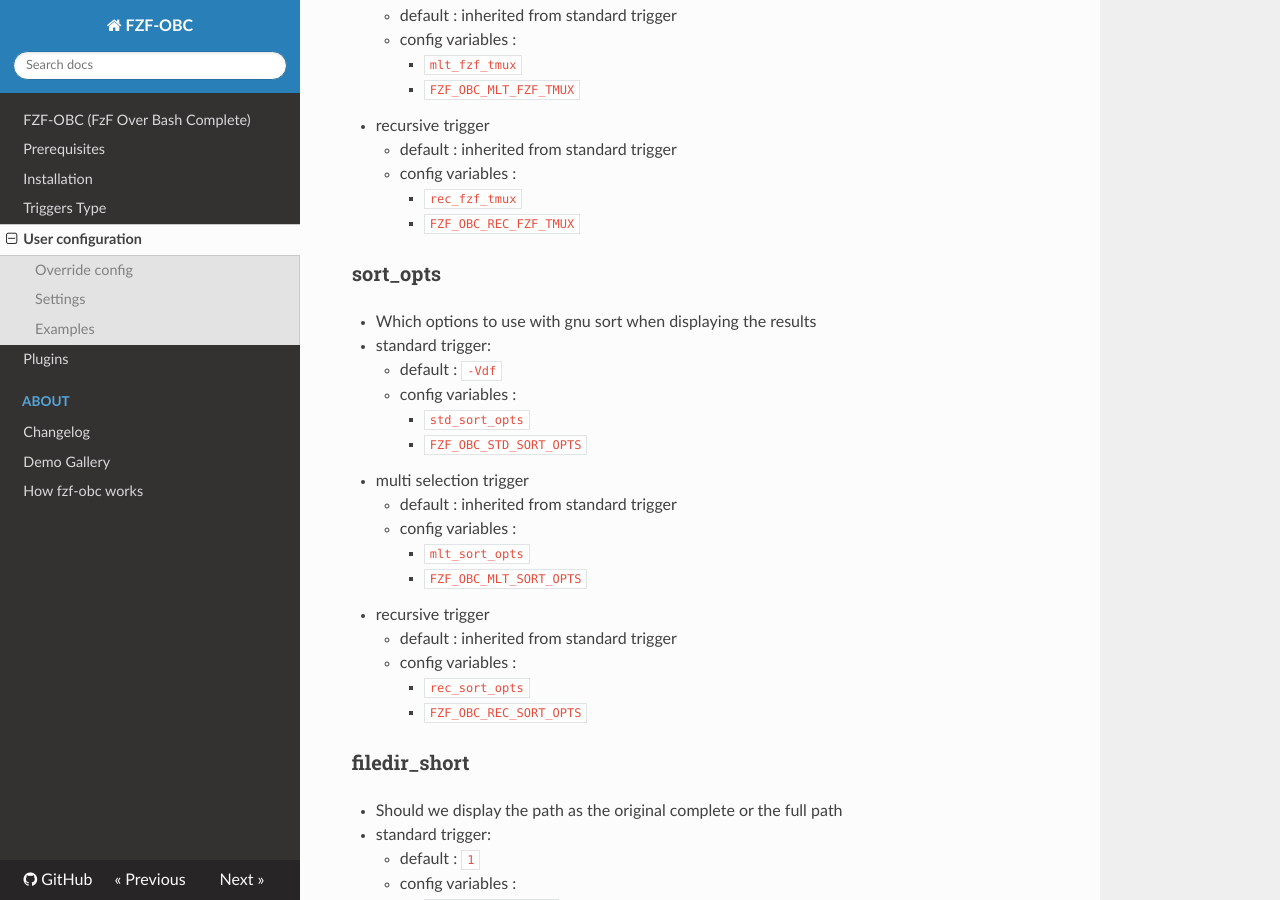
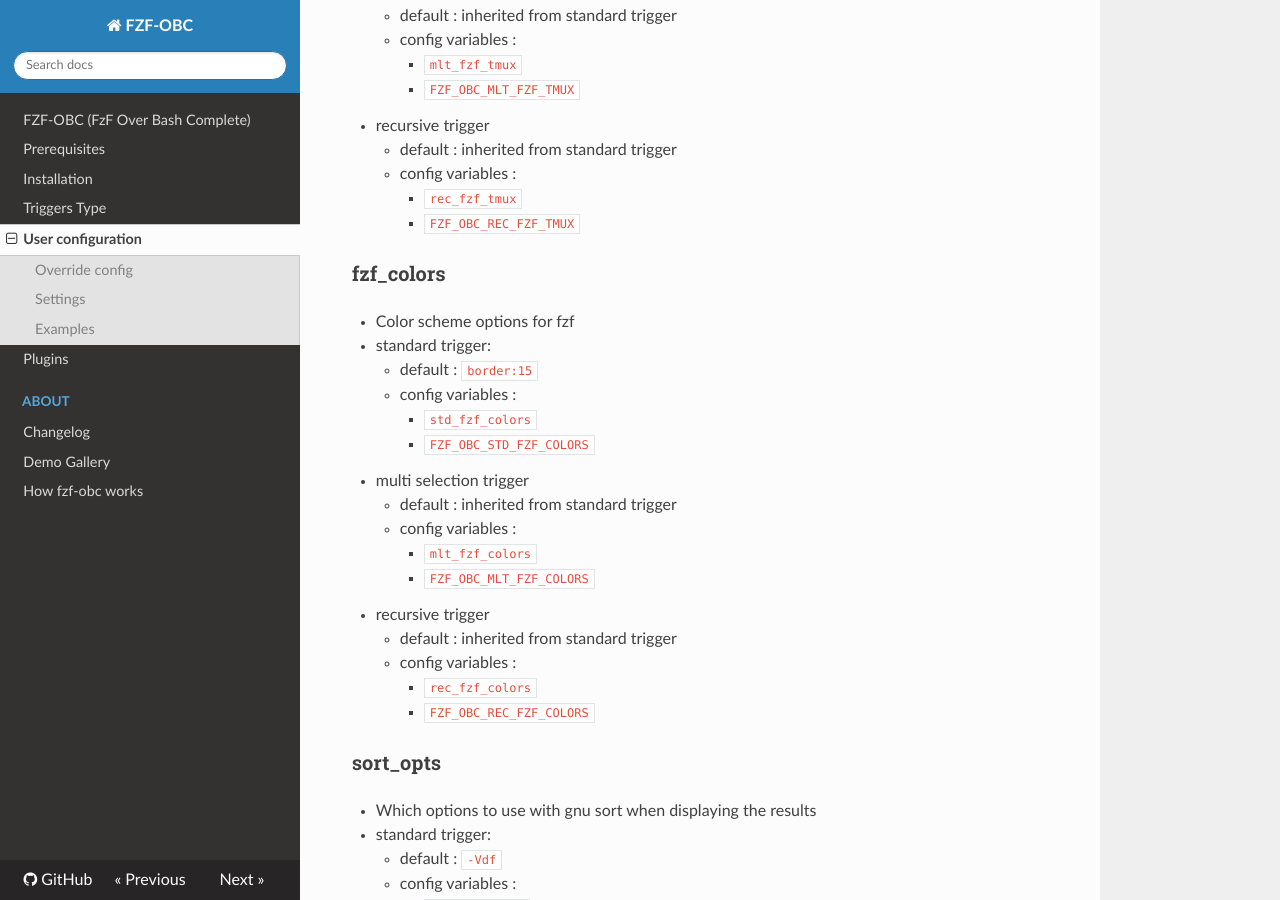
Before and after one commit to rockandska/fzf-obc, an MkDocs documentation site: the page built from docs/user_config.md, in a window 1280 px wide and 900 px high, scrolled down 4457 px. Built offline with MkDocs 1.6.1, drawn with Linux system fonts in a browser that asks for light colours; nearby versions of some CDN libraries.

Commit message:
add fzf colors option

```diff
--- a/docs/user_config.md
+++ b/docs/user_config.md
@@ -179,6 +179,25 @@
         - `rec_fzf_tmux`
         - `FZF_OBC_REC_FZF_TMUX`
 
+### fzf_colors
+
+- Color scheme options for fzf
+- standard trigger:
+    - default : `border:15`
+    - config variables :
+        - `std_fzf_colors`
+        - `FZF_OBC_STD_FZF_COLORS`
+- multi selection trigger
+    - default : inherited from standard trigger
+    - config variables :
+        - `mlt_fzf_colors`
+        - `FZF_OBC_MLT_FZF_COLORS`
+- recursive trigger
+    - default : inherited from standard trigger
+    - config variables :
+        - `rec_fzf_colors`
+        - `FZF_OBC_REC_FZF_COLORS`
+
 ### sort_opts
 
 - Which options to use with gnu sort when displaying the results
```
Also changed, not shown: docs/plugins.md (+1 -1 lines), 2 other files.
